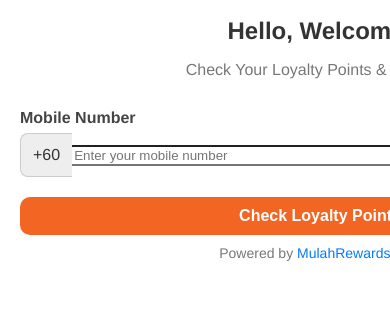
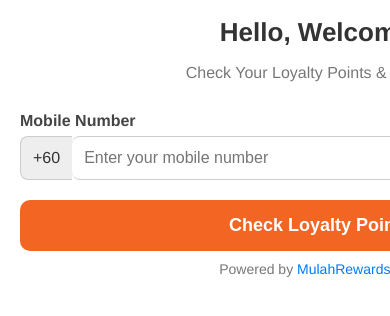
Before and after one commit to bryanlzj/Mulah-Page, a plain HTML site: page index.html in a window 390 px wide. Shown: the part 90-406 px from the top of the page. Drawn offline with Linux system fonts and the light colour scheme.

Commit message:
Minor changes

```diff
--- a/css/style.css
+++ b/css/style.css
@@ -56,9 +56,12 @@ label {
 
 input[type="text"],
 input[type="email"],
+input[type="tel"],
 input[type="number"] {
     width: 100%;
-    padding: 10px;
+    padding: 12px;
+    border: 1px solid #ccc;
+    border-radius: 8px;
     font-size: 16px;
     box-sizing: border-box;
 }
@@ -139,16 +142,3 @@ input[type="number"] {
     line-height: 1.8;
     margin-top: 20px;
 }
-
-@media (max-width: 480px) {
-
-    h1,
-    h2 {
-        font-size: 1.5rem;
-    }
-
-    .btn {
-        font-size: 1rem;
-        padding: 10px 20px;
-    }
-}
```
